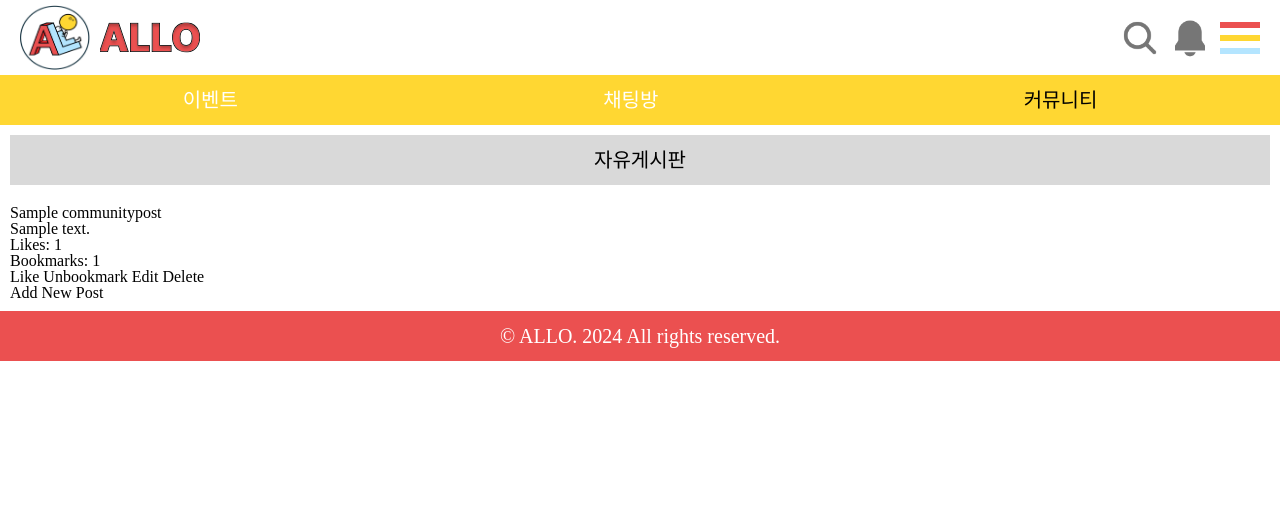
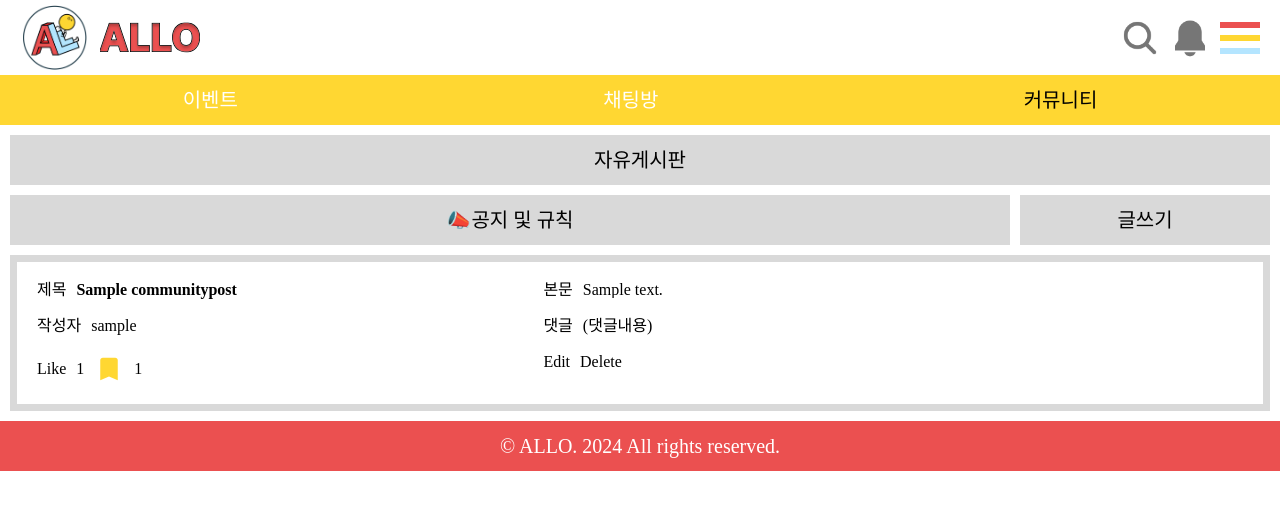
Before and after one commit to TEAM-ALLO/ALLO, a Django app: page /community/post/ in a window 1280 px wide. Shown: the top 510 px of the page. Run offline with Django 4.2, Linux system fonts and the light colour scheme; a user stored in the database is signed in; tables that the repository leaves empty hold one stand-in row (values such as "Sample post").

Commit message:
feat: community list 프론트 구현

```diff
--- a/interior/urls.py
+++ b/interior/urls.py
@@ -1,5 +1,7 @@
 from django.urls import path
 from .views import interior
+
+app_name = "interior"
 
 urlpatterns = [
     path('interior/', interior, name='interior'),
--- a/recipe/urls.py
+++ b/recipe/urls.py
@@ -1,6 +1,8 @@
 from django.urls import path
 from django.contrib.auth.decorators import login_required
 from .views import recipe_create_view, recipe_list_view,recipe_detail_view, recipe_edit_view, recipe_delete_view
+
+app_name = "recipe"
 
 urlpatterns = [
     path('recipe_create/', login_required(recipe_create_view), name='recipe_create'),
--- a/recycle/urls.py
+++ b/recycle/urls.py
@@ -1,5 +1,7 @@
 from django.urls import path
 from .views import recycle
+
+app_name = "recycle"
 
 urlpatterns = [
     path('recycle/', recycle, name='recycle'),
--- a/static/css/community/community_list.css
+++ b/static/css/community/community_list.css
@@ -17,6 +17,30 @@
     justify-content: center;
     margin: 10px;
 }
+.community-top-box {
+    padding: 0 10px;
+    height: 50px;
+    display: flex;
+    gap: 10px;
+}
+#community-top-notice {
+    width: 80%;
+    background-color: var(--main--gray--color);
+    height: 50px;
+    font-size: 20px;
+    display: flex;
+    justify-content: center;
+    align-items: center;
+}
+#community-top-btn {
+    width: 20%;
+    background-color: var(--main--gray--color);
+    height: 50px;
+    font-size: 20px;
+    display: flex;
+    justify-content: center;
+    align-items: center;
+}
 .community-categoty:nth-child(3) {
     color: black;
 }
@@ -24,5 +48,61 @@
     display: none;
 }
 .community-post-container {
-    padding: 10px;
+    margin: 10px;
+    border: 6px solid var(--main--gray--color);
 }
+.community-post-box {
+    border: 1px solid var(--main--gray--color);
+    display: flex;
+}
+.community-post-box-left {
+    display: flex;
+    flex-direction: column;
+    width: 40%;
+    margin: 20px;
+    gap: 20px;
+}
+.community-post-box-title {
+    display: flex;
+    gap: 10px;
+}
+.community-title {
+    font-weight: bold;
+}
+.community-post-box-author {
+    display: flex;
+    gap: 10px;
+}
+.community-post-box-like {
+    display: flex;
+    gap: 10px;
+    align-items: center;
+}
+.community-post-box-right {
+    display: flex;
+    flex-direction: column;
+    width: 60%;
+    margin: 20px;
+    gap: 20px;
+}
+.community-post-box-content {
+    display: flex;
+    gap: 10px;
+}
+.community-content {
+    max-height: 30px;
+    overflow: hidden;
+}
+.community-post-box-comment {
+    display: flex;
+    gap: 10px;
+}
+.community-post-box-ud {
+    display: flex;
+    gap: 10px;
+}
+.bookmark-icon {
+    width: 30px;
+    display: flex;
+    align-items: center;
+}
--- a/static/css/style.css
+++ b/static/css/style.css
@@ -19,6 +19,7 @@
 }
 #allo-logo-img1 {
     width: 70px;
+    object-fit: contain;
 }
 #allo-logo-img2 {
     width: 100px;
@@ -37,6 +38,7 @@
     display: flex;
     flex-direction: column;
     gap: 7px;
+    cursor: pointer;
 }
 #hamburger-btn > div {
     width: 40px;
@@ -52,6 +54,24 @@
     background-color: var(--main--blue--color);
 }
 
+/* sidenar */
+#sidebar {
+    background-color: var(--main--gray--color);
+    display: flex;
+    flex-direction: column;
+    height: calc(100vh - 75px);
+    width: 300px;
+    z-index: 5;
+    position: absolute;
+    bottom: 0;
+    right: 0;
+    display: none;
+}
+.sidebar-category {
+    margin: 30px;
+    font-size: 20px;
+}
+
 /* footer */
 #footer {
     background-color: var(--main--red--color);
--- /dev/null
+++ b/static/js/main.js
@@ -0,0 +1,13 @@
+const hamburgerBtn = document.getElementById('hamburger-btn');
+const sidebar = document.getElementById('sidebar');
+document.addEventListener('DOMContentLoaded', function() {
+    hamburgerBtn.addEventListener('click', function() {
+        if (sidebar.classList.contains('hidden')) {
+            sidebar.classList.remove('hidden');
+            sidebar.style.display = 'inline-flex';
+        } else {
+            sidebar.classList.add('hidden');
+            sidebar.style.display = 'none';
+        }
+    });
+})
--- a/templates/base.html
+++ b/templates/base.html
@@ -25,6 +25,13 @@
                 <div></div>
             </div>
         </nav>
+        <div id="sidebar">
+            <a class="sidebar-category" href="">분리수거</a>
+            <a class="sidebar-category" href="">인테리어</a>
+            <a class="sidebar-category" href="{% url 'recipe:recipe_list' %}">요리</a>
+            <a class="sidebar-category" href="{% url 'post_list' %}">커뮤니티</a>
+            <a class="sidebar-category" href="{% url 'user:login' %}">마이페이지</a>
+        </div>
     </header>
     <div class="main-container">
         {% block content %}
@@ -34,8 +41,8 @@
     <footer id="footer">
         © ALLO. 2024 All rights reserved.
     </footer>
-
 </body>
+<script src="/static/js/main.js"></script>
 {% block script %}
 
 {% endblock %}
--- a/templates/community/post_list.html
+++ b/templates/community/post_list.html
@@ -12,26 +12,59 @@
     <div class="community-title-box">
         자유게시판
     </div>
+    <div class="community-top-box">
+        <div id="community-top-notice">
+            📣공지 및 규칙
+        </div>
+        {% if request.user.is_authenticated %}
+            <a href="{% url 'post_create' %}" id="community-top-btn">글쓰기</a>
+        {% endif %}
+    </div>
+
     <div class="community-post-container">
         {% if posts %}
         {% for post in posts %}
         <div class="community-post-box">
-            <h2 >{{ post.title }}</h2>
-            <p>{{ post.content }}</p>
-            <p>Likes: {{ post.total_likes }}</p>
-            <p>Bookmarks: {{ post.total_bookmarks }}</p>
+            <div class="community-post-box-left">
+                <div class="community-post-box-title">
+                    <h2>제목</h2>
+                    <h2 class="community-title">{{ post.title }}</h2>
+                </div>
+                <div class="community-post-box-author">
+                    <h2>작성자</h2>
+                    <h2>{{post.author}}</h2>
+                </div>
+                <div class="community-post-box-like">
                     <a href="{% url 'like_post' post.id %}">Like</a>
+                    <p>{{ post.total_likes }}</p>
                     <a href="{% url 'bookmark_post' post.id %}">
                         {% if request.user in post.bookmarks.all %}
-                    Unbookmark
+                            <img src="/static/img/full-bookmark.svg" alt="북마크 아이콘" class="bookmark-icon">
                         {% else %}
-                    Bookmark
+                            <img src="/static/img/bookmark.svg" alt="비어있는 북마크 아이콘" class="bookmark-icon">
                         {% endif %}
                     </a>
+                    <p>{{ post.total_bookmarks }}</p>
+                </div>
+            </div>
+            <div class="community-post-box-right">
+                <div class="community-post-box-content">
+                    <h2>본문</h2>
+                    <p class="community-content">{{ post.content }}</p>
+                </div>
+                <div class="community-post-box-comment">
+                    <h2>댓글</h2>
+                    <!-- 첫번째 댓글 -->
+                     <h2>(댓글내용)</h2>
+                </div>
+
+            <div class="community-post-box-ud">
             {% if request.user == post.author %}
                 <a href="{% url 'post_update' post.id %}">Edit</a>
                 <a href="{% url 'post_delete' post.id %}">Delete</a>
             {% endif %}
+            </div>
+            </div>
         </div>
         {% endfor %}
 
@@ -39,10 +72,6 @@
         <p>No posts available.</p>
     {% endif %}
 
-    {% if request.user.is_authenticated %}
-        <a href="{% url 'post_create' %}">Add New Post</a>
-    {% endif %}
-
     </div>
 {% endblock %}
 {% block script %}
--- a/templates/recipe/recipe_detail.html
+++ b/templates/recipe/recipe_detail.html
@@ -21,9 +21,9 @@
 <p>수정일: {{ recipe.updated_at }}</p>
 
 {% if user == recipe.author %}
-<a href="{% url 'recipe_edit' id=recipe.id %}">수정</a>
-<a href="{% url 'recipe_delete' id=recipe.id %}" onclick="return confirm('정말로 삭제하시겠습니까?');">삭제</a>
+<a href="{% url 'recipe:recipe_edit' id=recipe.id %}">수정</a>
+<a href="{% url 'recipe:recipe_delete' id=recipe.id %}" onclick="return confirm('정말로 삭제하시겠습니까?');">삭제</a>
 {% endif %}
 
-<a href="{% url 'recipe_list' %}">목록으로 돌아가기</a>
+<a href="{% url 'recipe:recipe_list' %}">목록으로 돌아가기</a>
 {% endblock %}
--- a/templates/recipe/recipe_form.html
+++ b/templates/recipe/recipe_form.html
@@ -7,5 +7,5 @@
     {{ form.as_p }}
     <button type="submit">저장</button>
 </form>
-<a href="{% url 'recipe_list' %}">목록으로 돌아가기</a>
+<a href="{% url 'recipe:recipe_list' %}">목록으로 돌아가기</a>
 {% endblock %}
--- a/templates/recipe/recipe_list.html
+++ b/templates/recipe/recipe_list.html
@@ -2,11 +2,11 @@
 
 {% block content %}
 <h1>레시피 목록</h1>
-<a href="{% url 'recipe_create' %}">새 레시피 작성</a>
+<a href="{% url 'recipe:recipe_create' %}">새 레시피 작성</a>
 <ul>
 {% for recipe in recipes %}
     <li>
-        <a href="{% url 'recipe_detail' id=recipe.id %}">{{ recipe.recipe_name }}</a>
+        <a href="{% url 'recipe:recipe_detail' id=recipe.id %}">{{ recipe.recipe_name }}</a>
         <p>조리 시간: {{ recipe.cooking_time }}분</p>
         <p>난이도: {{ recipe.difficulty }}</p>
     </li>
--- a/templates/users/home.html
+++ b/templates/users/home.html
@@ -4,7 +4,6 @@
 
 {% endblock %}
 {% block content %}
-
 {% endblock %}
 {% block script %}
 
```
Also changed, not shown: static/img/bookmark.svg (added), static/img/full-bookmark.svg (added), static/img/full-heart.svg (added), static/img/heart.svg (added), 1 other file. Lines whose indentation alone changed are shown as unchanged.
